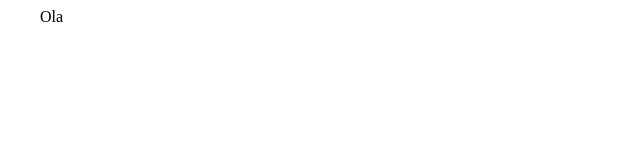
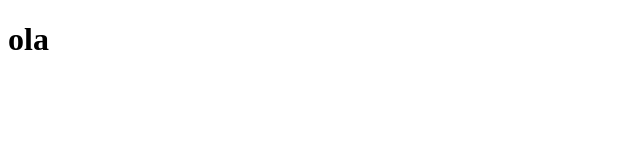
Before and after one commit to saymondamasio/podcastr, a Next.js app: page / in a window 1280 px wide. Shown: the top 160 px of the page, without its empty margins (0-640 px from the left). Built offline with nearby package versions, Linux system fonts and the light colour scheme.

Commit message:
feat: create home page

```diff
--- a/src/pages/index.tsx
+++ b/src/pages/index.tsx
@@ -2,7 +2,11 @@ import type { NextPage } from 'next'
 import styles from '../styles/Home.module.scss'
 
 const Home: NextPage = () => {
-  return <div className={styles.container}>Ola</div>
+  return (
+    <div className={styles.container}>
+      <h1>ola</h1>
+    </div>
+  )
 }
 
 export default Home
--- a/src/styles/Home.module.scss
+++ b/src/styles/Home.module.scss
@@ -1,3 +1,2 @@
 .container {
-  padding: 0 2rem;
 }
```
